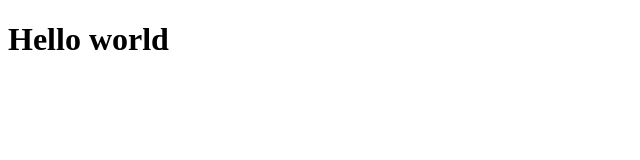
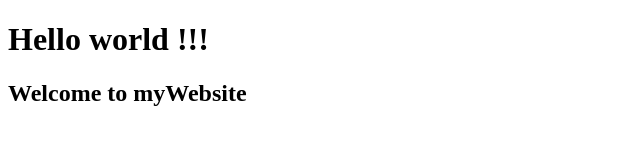
Before and after one commit to AlfadeRangsri/testGit, a plain HTML site: page index.html in a window 1280 px wide. Shown: the whole page, without its empty margins (0-640 px from the left). Drawn offline with Linux system fonts and the light colour scheme.

Commit message:
Added Welcome Message

```diff
--- a/index.html
+++ b/index.html
@@ -4,5 +4,6 @@
         <title>Test for github mini course</title>
     </head>
     <body>
-        <h1>Hello world</h1>
+        <h1>Hello world !!!</h1>
+        <h2>Welcome to myWebsite</h2>
     </body>
```
